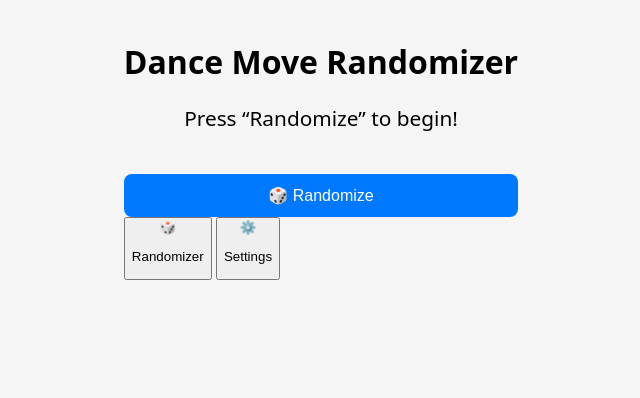
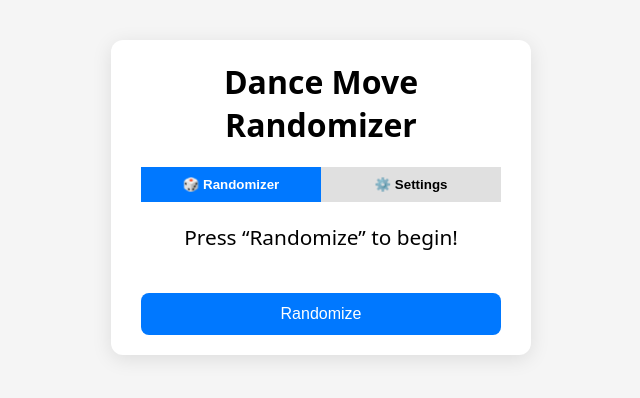
Before and after one commit to moker49/moker49.github.io, a plain HTML site: page index.html in a window 1280 px wide. Shown: the whole page, without its empty margins (319-959 px from the left). Drawn offline with Linux system fonts and the light colour scheme.

Commit message:
init fix

```diff
--- a/index.html
+++ b/index.html
@@ -9,32 +9,23 @@
 </head>
 
 <body>
-    <div class="app">
-        <header>
-            <h1>Dance Move Randomizer</h1>
-        </header>
+    <div class="container">
+        <h1>Dance Move Randomizer</h1>
+        <div class="tabs">
+            <button class="tab-button active" data-tab="randomizer">🎲 Randomizer</button>
+            <button class="tab-button" data-tab="settings">⚙️ Settings</button>
+        </div>
 
-        <main id="tab-randomizer" class="tab-content active">
-            <div class="move-display" id="currentMove">Press “Randomize” to begin!</div>
-            <button id="randomizeBtn" class="primary-btn">🎲 Randomize</button>
-        </main>
+        <div id="randomizer" class="tab-content active">
+            <p id="currentMove" class="move-display">Press “Randomize” to begin!</p>
+            <button id="randomizeBtn">Randomize</button>
+        </div>
 
-        <main id="tab-settings" class="tab-content">
-            <h2>Enabled Moves</h2>
+        <div id="settings" class="tab-content">
+            <h2>Available Moves</h2>
             <div id="moveList"></div>
-            <button id="saveSettings" class="primary-btn">💾 Save</button>
-        </main>
-
-        <nav class="bottom-nav">
-            <button class="nav-btn active" data-tab="tab-randomizer">
-                <span>🎲</span>
-                <p>Randomizer</p>
-            </button>
-            <button class="nav-btn" data-tab="tab-settings">
-                <span>⚙️</span>
-                <p>Settings</p>
-            </button>
-        </nav>
+            <button id="saveSettings">Save Settings</button>
+        </div>
     </div>
 
     <script src="script.js"></script>
```
